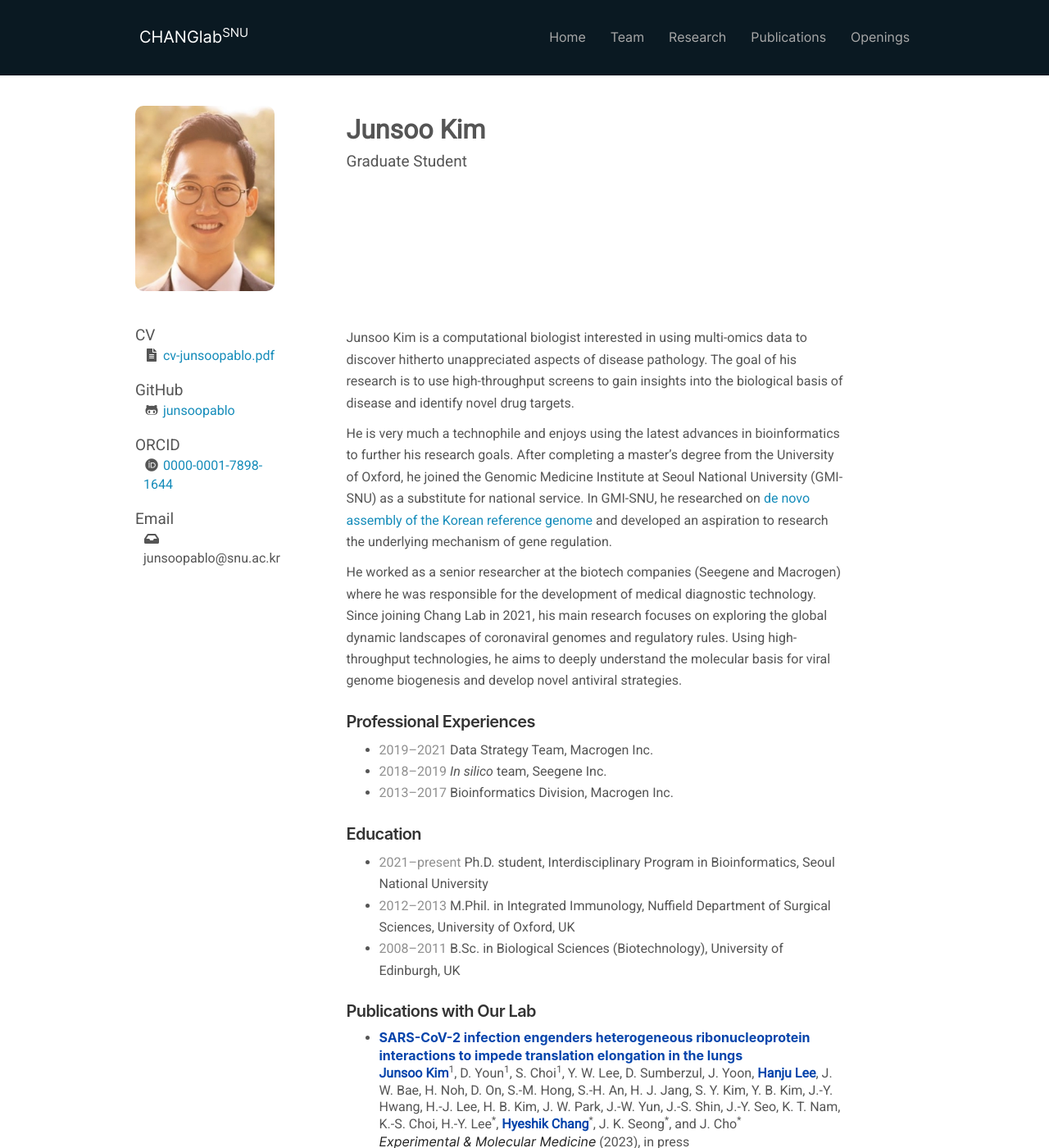
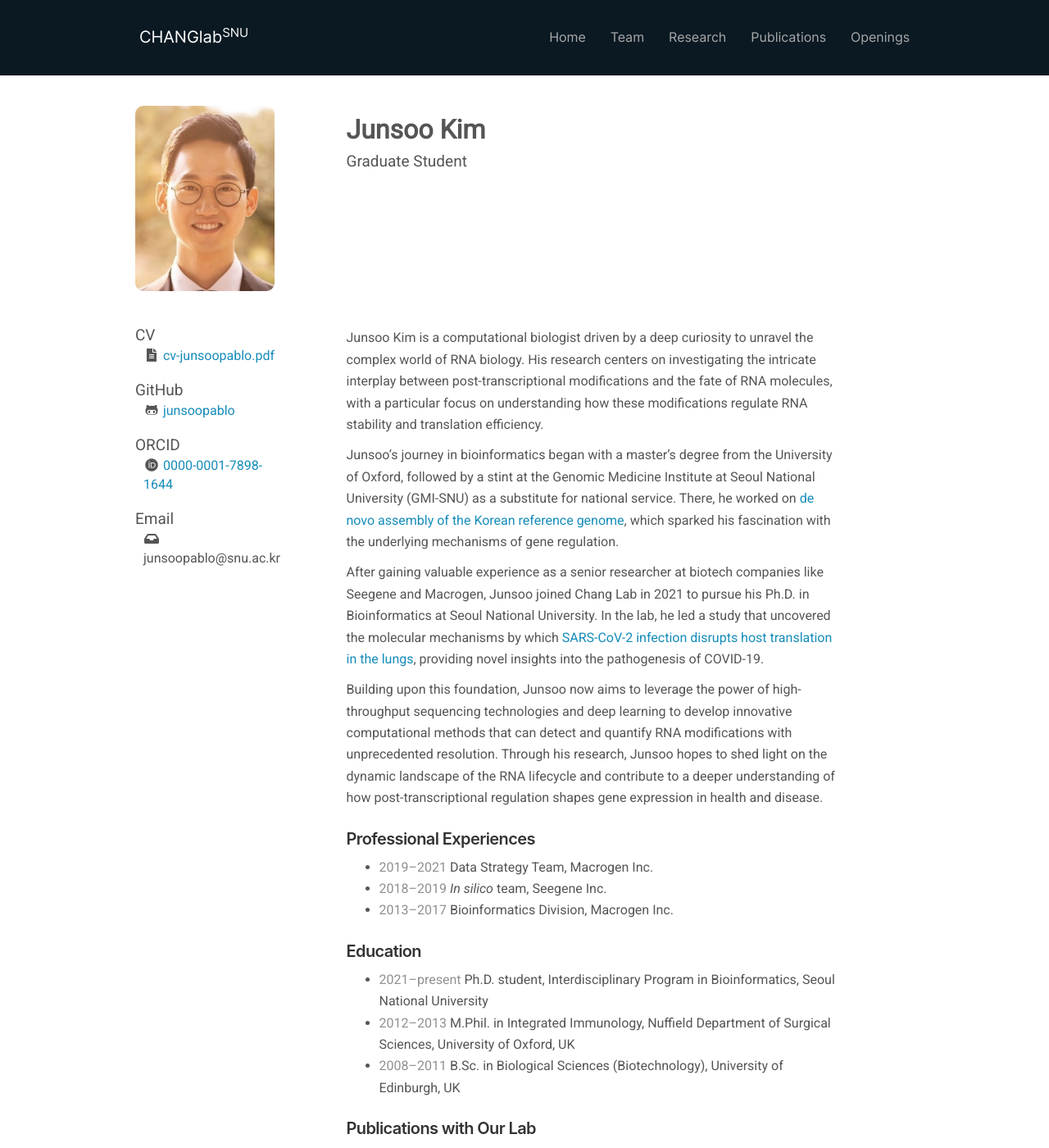
Before and after one commit to ChangLabSNU/ChangLabSNU.github.io, a Jekyll site: the page built from _pages/team/junsoo-kim.md, in a window 1280 px wide and 1400 px high. Shown: the whole window at 82% size. Built offline with Jekyll 4.4.1, drawn with Linux system fonts in a browser that asks for light colours; nearby versions of some CDN libraries; some web fonts are replaced.

Commit message:
Update Junsoo's page and CV.

```diff
--- a/_pages/team/junsoo-kim.md
+++ b/_pages/team/junsoo-kim.md
@@ -13,11 +13,13 @@ cv: /assets/cv/cv-junsoopablo.pdf
 permalink: /team/junsoo-kim
 ---
 
-Junsoo Kim is a computational biologist interested in using multi-omics data to discover hitherto unappreciated aspects of disease pathology. The goal of his research is to use high-throughput screens to gain insights into the biological basis of disease and identify novel drug targets.
+Junsoo Kim is a computational biologist driven by a deep curiosity to unravel the complex world of RNA biology. His research centers on investigating the intricate interplay between post-transcriptional modifications and the fate of RNA molecules, with a particular focus on understanding how these modifications regulate RNA stability and translation efficiency.
 
-He is very much a technophile and enjoys using the latest advances in bioinformatics to further his research goals. After completing a master’s degree from the University of Oxford, he joined the Genomic Medicine Institute at Seoul National University (GMI-SNU) as a substitute for national service. In GMI-SNU, he researched on [de novo assembly of the Korean reference genome](https://www.nature.com/articles/nature20098) and developed an aspiration to research the underlying mechanism of gene regulation.
+Junsoo's journey in bioinformatics began with a master's degree from the University of Oxford, followed by a stint at the Genomic Medicine Institute at Seoul National University (GMI-SNU) as a substitute for national service. There, he worked on [de novo assembly of the Korean reference genome](https://www.nature.com/articles/nature20098), which sparked his fascination with the underlying mechanisms of gene regulation.
 
-He worked as a senior researcher at the biotech companies (Seegene and Macrogen) where he was responsible for the development of medical diagnostic technology. Since joining Chang Lab in 2021, his main research focuses on exploring the global dynamic landscapes of coronaviral genomes and regulatory rules. Using high-throughput technologies, he aims to deeply understand the molecular basis for viral genome biogenesis and develop novel antiviral strategies.
+After gaining valuable experience as a senior researcher at biotech companies like Seegene and Macrogen, Junsoo joined Chang Lab in 2021 to pursue his Ph.D. in Bioinformatics at Seoul National University. In the lab, he led a study that uncovered the molecular mechanisms by which [SARS-CoV-2 infection disrupts host translation in the lungs](https://www.nature.com/articles/s12276-023-01110-0), providing novel insights into the pathogenesis of COVID-19.
+
+Building upon this foundation, Junsoo now aims to leverage the power of high-throughput sequencing technologies and deep learning to develop innovative computational methods that can detect and quantify RNA modifications with unprecedented resolution. Through his research, Junsoo hopes to shed light on the dynamic landscape of the RNA lifecycle and contribute to a deeper understanding of how post-transcriptional regulation shapes gene expression in health and disease.
 
 #### Professional Experiences
 
```
Also changed, not shown: 1 other file.
